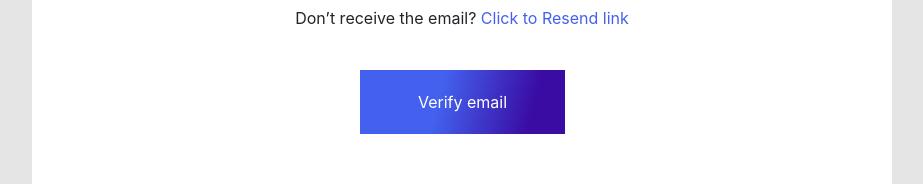
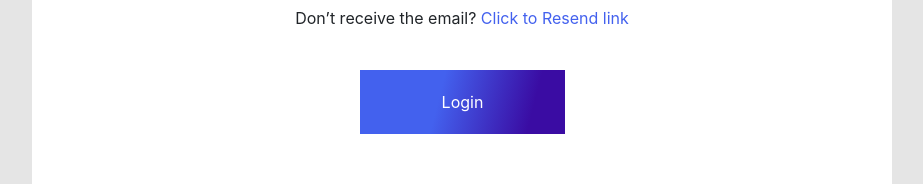
Before and after one commit to monsaw/Fintech-App-FE, a React (Create React App) app in the folder fintech-payment-front-end-sqd11a-group-b/: page /password-reset-verification in a window 1280 px wide. Shown: the part 422-606 px from the top of the page, without its empty margins (178-1101 px from the left). Built offline with nearby package versions, Linux system fonts and the light colour scheme.

Commit message:
FLP2-42/Added Sweet Alert to reset-password, forgot-password and Login Button on the check your mail form

```diff
--- a/fintech-payment-front-end-sqd11a-group-b/src/pages/login/PasswordResetVerification.js
+++ b/fintech-payment-front-end-sqd11a-group-b/src/pages/login/PasswordResetVerification.js
@@ -1,33 +1,37 @@
-import React from 'react';
-import { MdOutlineMarkEmailRead } from 'react-icons/md';
-import {Link} from 'react-router-dom';
-import './emailver.css';
+import React from "react";
+import { MdOutlineMarkEmailRead } from "react-icons/md";
+import { Link } from "react-router-dom";
+import "./emailver.css";
 
 const PasswordResetVerification = () => {
   return (
     <>
-            <div className='verification-card'>
-                <div className='card-content'>
+      <div className="verification-card">
+        <div className="card-content">
           <span>
-                <MdOutlineMarkEmailRead className='sentEmail-icon'/>
+            <MdOutlineMarkEmailRead className="sentEmail-icon" />
           </span>
           <div>
-                        <h4 className='verification-header'>Check your mail</h4>
-                        <p className='verification-text verify-text'>We sent a password reset link to your email. <br/>
+            <h4 className="verification-header">Check your mail</h4>
+            <p className="verification-text verify-text">
+              We sent a password reset link to your email. <br />
               Please clikc the link to reset your password
             </p>
 
-                        <p className="reset-paragraph-txt" >Don’t receive the email? <Link to="/forgot-password" className="reset-paragraph-txt" >Click to Resend link</Link> </p>
-
-                        <button className='reset-verify-btn'>
-                            Verify email
-                        </button>
+            <p className="reset-paragraph-txt">
+              Don’t receive the email?{" "}
+              <Link to="/forgot-password" className="reset-paragraph-txt">
+                Click to Resend link
+              </Link>{" "}
+            </p>
+            <Link to="/login">
+              <button className="reset-verify-btn">Login</button>
+            </Link>
           </div>
         </div>
-
       </div>
     </>
-    )
-}
+  );
+};
 
-export default PasswordResetVerification
+export default PasswordResetVerification;
--- a/fintech-payment-front-end-sqd11a-group-b/src/pages/login/ResetPassword.jsx
+++ b/fintech-payment-front-end-sqd11a-group-b/src/pages/login/ResetPassword.jsx
@@ -3,6 +3,8 @@ import React from "react";
 import { useState } from "react";
 import axios from "axios";
 import { useNavigate } from "react-router-dom";
+import swal from 'sweetalert';
+
 
 import {
 	Alert,
@@ -70,8 +72,10 @@ function LoginForm() {
 
               if(data.status === "BAD_REQUEST"){
                 setMessage("Password Do not Match");
+                swal("Error", message, "error");
                }
             else{
+                swal("Password Reset Successfully!!!", { appearance: "success"});
                 navigate("/login");
             }
 
--- a/fintech-payment-front-end-sqd11a-group-b/src/pages/login/VerifyEmailInput.jsx
+++ b/fintech-payment-front-end-sqd11a-group-b/src/pages/login/VerifyEmailInput.jsx
@@ -3,12 +3,9 @@ import "./emailver.css";
 import { Link, useNavigate } from "react-router-dom";
 import { useState } from "react";
 import axios from "axios";
+import swal from "sweetalert";
 
-
-import {
-	Alert,
-
-} from "react-bootstrap";
+import { Alert } from "react-bootstrap";
 
 const BASEURL = process.env.REACT_APP_BACKEND_URI;
 // const apiUrl = "http://localhost:8085/api/v1/forgot-Password";
@@ -17,7 +14,7 @@ const EmailVerification = () => {
   let emailIcon = "📨";
 
   const [email, setEmail] = useState("");
-  const [message, setMessage] = useState("")
+  const [message, setMessage] = useState("");
 
   const navigate = useNavigate();
 
@@ -38,23 +35,15 @@ const EmailVerification = () => {
         headers
       );
 
-
-
-      if(data.status === "NOT_FOUND"){
+      if (data.status === "NOT_FOUND") {
         setMessage("Email Not Found");
-       }
-       else{
-
-         navigate("/password-reset-verification");
-       }
-
+        swal("Error", message, "error");
+      } else {
+        navigate("/password-reset-verification");
+      }
+    } catch (error) {
+      console.log(error);
     }
-
-    catch (error) {
-      console.log(error);
-
-    }
-
   };
 
   const handleOnchange = (e) => {
@@ -73,12 +62,8 @@ const EmailVerification = () => {
               Enter the email associated with your account and we’ll send an
               email with instruction to reset your password
             </p>
-             {/* {message && <label className="label">{message}</label>}  */}
-             {message && (
-						<Alert variant={"danger"}>
-							{message}
-						</Alert>
-					)}
+            {/* {message && <label className="label">{message}</label>}  */}
+
             <form autoComplete="off" onSubmit={(e) => handleOnResetSubmit(e)}>
               <FormItem
                 icon={emailIcon}
```
Lines whose indentation alone changed are shown as unchanged.
